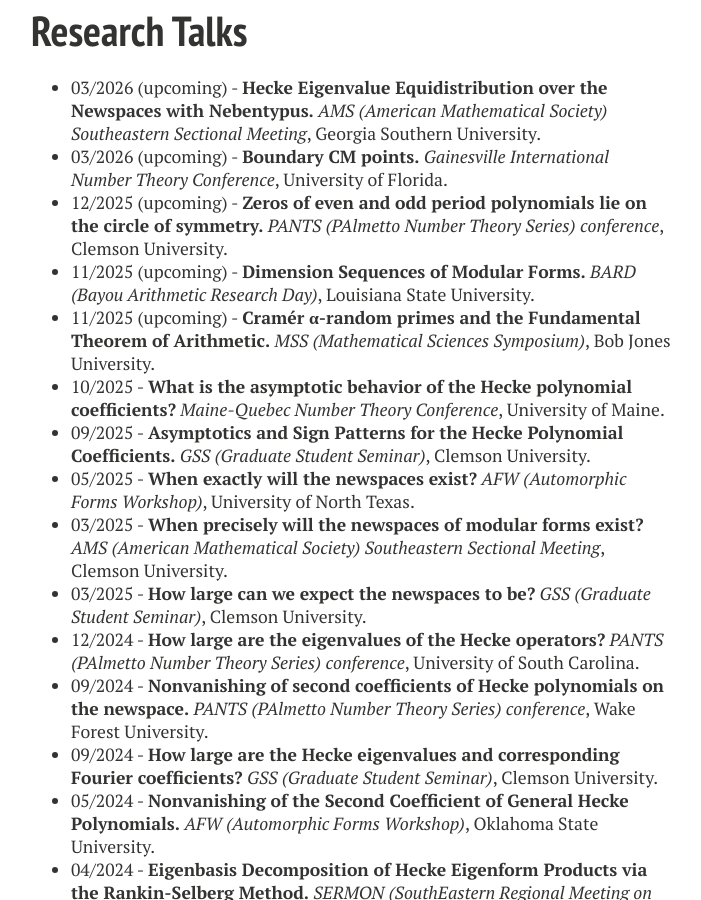
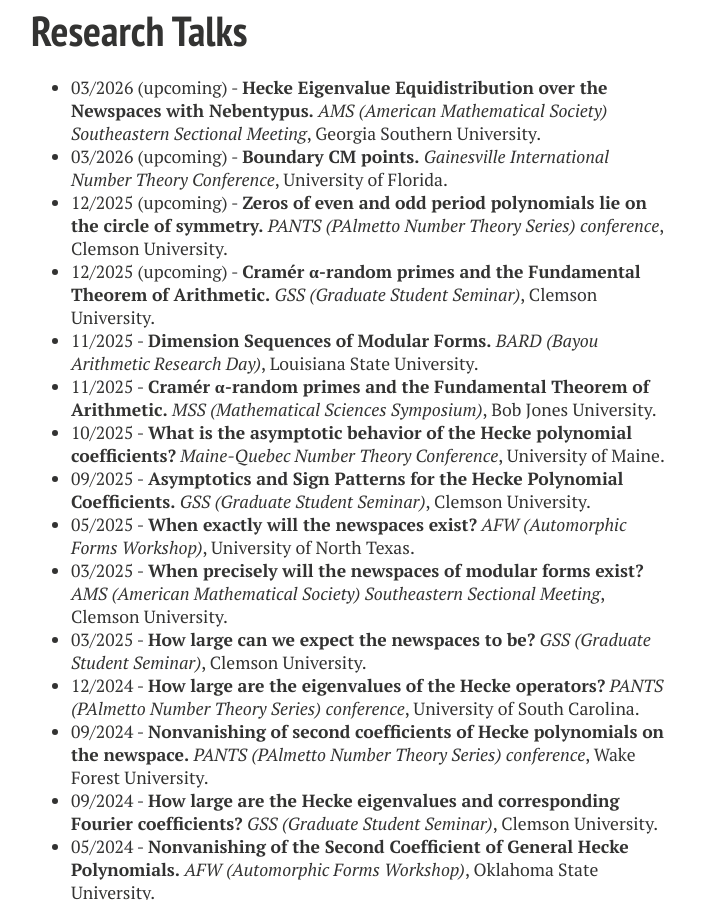
Before and after one commit to erick-ross/erick-ross.github.io, a Jekyll site: the page built from research.md, in a window 1280 px wide and 900 px high, scrolled down 1005 px. Shown: the whole window, without its empty margins (289-990 px from the left). Built offline with Jekyll 4.4.1, drawn with Linux system fonts in a browser that asks for light colours; nearby versions of some CDN libraries.

Commit message:
updated CV

```diff
--- a/research.md
+++ b/research.md
@@ -28,8 +28,9 @@ layout: page
 - 03/2026 (upcoming) - **Hecke Eigenvalue Equidistribution over the Newspaces with Nebentypus.** *AMS (American Mathematical Society) Southeastern Sectional Meeting*, Georgia Southern University.
 - 03/2026 (upcoming) - **Boundary CM points.** *Gainesville International Number Theory Conference*, University of Florida.
 - 12/2025 (upcoming) - **Zeros of even and odd period polynomials lie on the circle of symmetry.** *PANTS (PAlmetto Number Theory Series) conference*, Clemson University.
-- 11/2025 (upcoming) - **Dimension Sequences of Modular Forms.** *BARD (Bayou Arithmetic Research Day)*, Louisiana State University.
-- 11/2025 (upcoming) - **Cramér α-random primes and the Fundamental Theorem of Arithmetic.** *MSS (Mathematical Sciences Symposium)*, Bob Jones University.
+- 12/2025 (upcoming) - **Cramér α-random primes and the Fundamental Theorem of Arithmetic.** *GSS (Graduate Student Seminar)*, Clemson University.
+- 11/2025 - **Dimension Sequences of Modular Forms.** *BARD (Bayou Arithmetic Research Day)*, Louisiana State University.
+- 11/2025 - **Cramér α-random primes and the Fundamental Theorem of Arithmetic.** *MSS (Mathematical Sciences Symposium)*, Bob Jones University.
 - 10/2025 - **What is the asymptotic behavior of the Hecke polynomial coefficients?** *Maine-Quebec Number Theory Conference*, University of Maine.
 - 09/2025 - **Asymptotics and Sign Patterns for the Hecke Polynomial Coefficients.** *GSS (Graduate Student Seminar)*, Clemson University.
 - 05/2025 - **When exactly will the newspaces exist?** *AFW (Automorphic Forms Workshop)*, University of North Texas.
```
Also changed, not shown: 3 other files.
